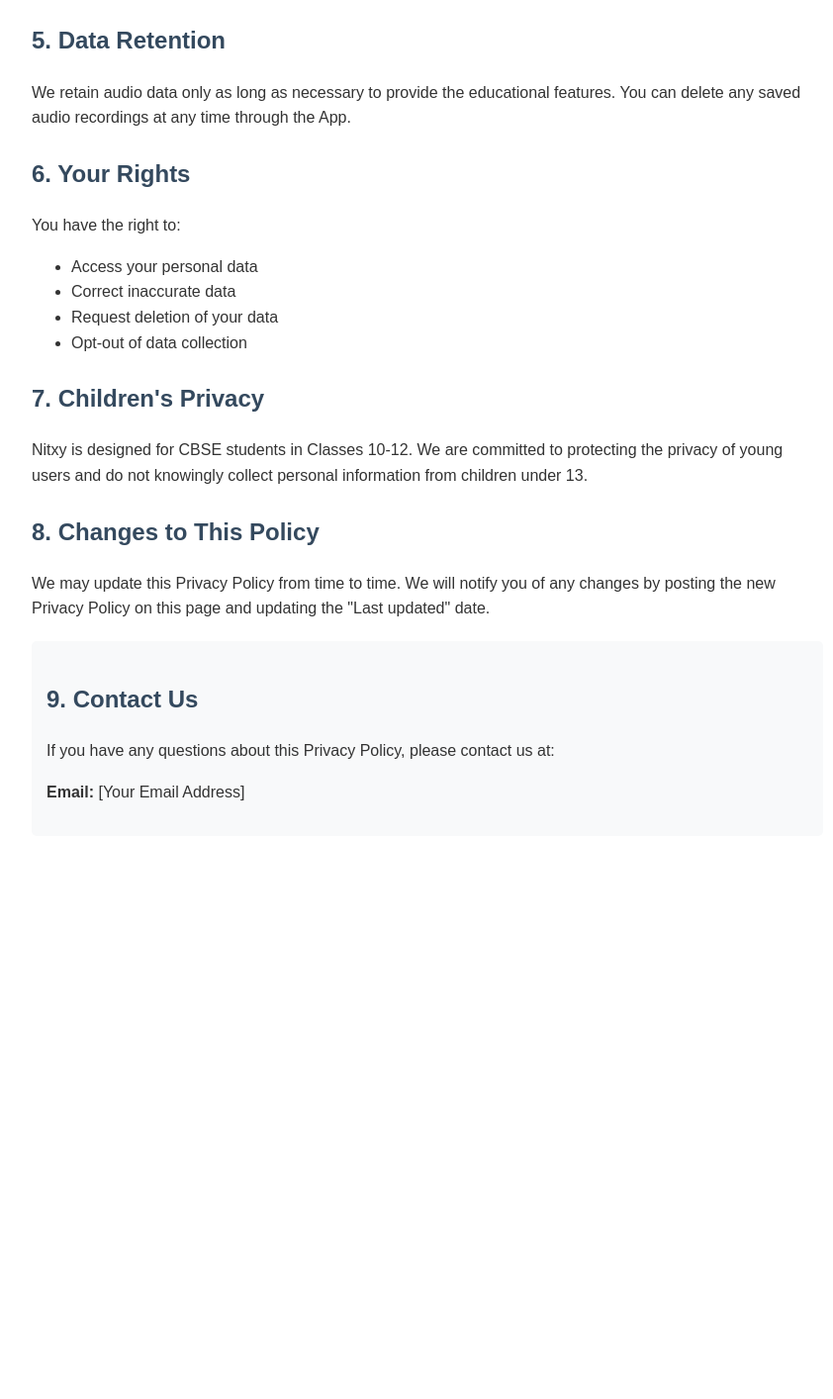
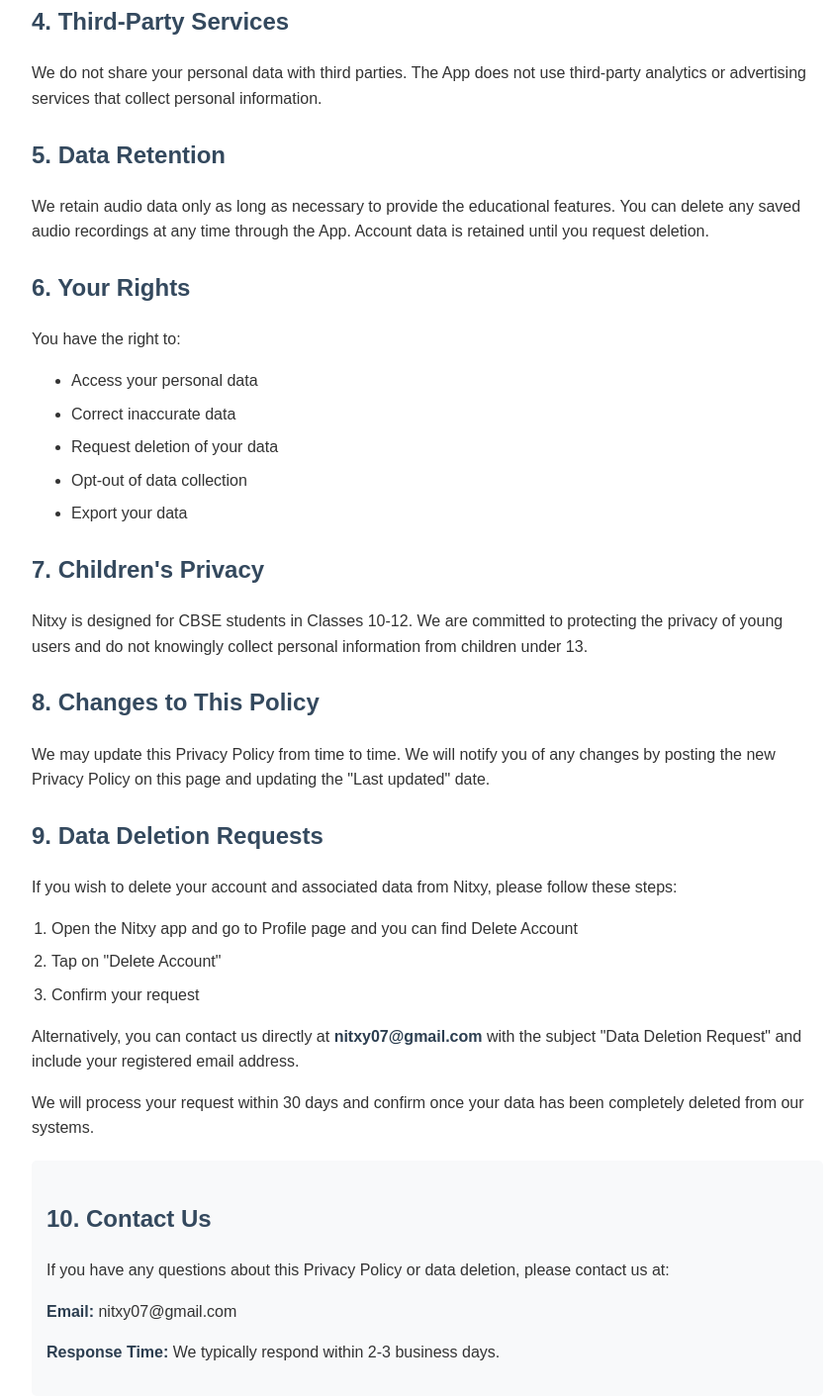
Before and after one commit to nitxy07/nitxy-privacy-policy, a plain HTML site: page index.html in a window 1280 px wide. Shown: the part 945-2359 px from the top of the page at 99% size, without its empty margins (208-1050 px from the left). Before the commit the page ends 1810 px from the top, so only its background shows below. Drawn offline with Linux system fonts and the light colour scheme.

Commit message:
index.html

```diff
--- a/index.html
+++ b/index.html
@@ -33,6 +33,15 @@
             border-radius: 5px;
             margin-top: 20px;
         }
+        ol {
+            padding-left: 20px;
+        }
+        li {
+            margin-bottom: 8px;
+        }
+        strong {
+            color: #2c3e50;
+        }
     </style>
 </head>
 <body>
@@ -42,28 +51,31 @@
     <h2>1. Information We Collect</h2>
     <p>Nitxy collects the following information:</p>
     <ul>
-        <li><strong>Audio Recordings:</strong> We request microphone permission to allow voice-based features for educational purposes and basically it is used for language translation purpose only. This may include voice notes, audio questions, or future speech-based learning features.</li>
+        <li><strong>Audio Recordings:</strong> We request microphone permission to allow voice-based features for educational purposes. This may include voice notes, audio questions, or future speech-based learning features.</li>
         <li><strong>App Usage Data:</strong> We collect anonymous usage statistics to improve the app experience and identify popular features.</li>
+        <li><strong>Account Information:</strong> If you create an account, we store your email address and basic profile information.</li>
     </ul>
 
     <h2>2. How We Use Your Information</h2>
     <p>We use the collected information for:</p>
     <ul>
-        <li>Providing voice-based educational features in our application</li>
+        <li>Providing voice-based educational features</li>
         <li>Improving app functionality and user experience</li>
         <li>Personalizing learning content for CBSE students (Classes 10-12)</li>
         <li>Analyzing app performance and fixing issues</li>
+        <li>Managing user accounts and preferences</li>
     </ul>
 
     <h2>3. Data Storage & Security</h2>
-    <p><strong>Audio Data:</strong> All audio recordings are processed locally on your device and are not stored on our servers and these are used for translation purpose only.</p>
+    <p><strong>Audio Data:</strong> All audio recordings are processed locally on your device and are not stored on our servers unless you explicitly choose to save them for future reference.</p>
     <p><strong>Usage Data:</strong> Anonymous usage statistics are stored securely and used only for analytical purposes.</p>
+    <p><strong>Account Data:</strong> User account information is stored securely on our servers with encryption.</p>
 
     <h2>4. Third-Party Services</h2>
     <p>We do not share your personal data with third parties. The App does not use third-party analytics or advertising services that collect personal information.</p>
 
     <h2>5. Data Retention</h2>
-    <p>We retain audio data only as long as necessary to provide the educational features. You can delete any saved audio recordings at any time through the App.</p>
+    <p>We retain audio data only as long as necessary to provide the educational features. You can delete any saved audio recordings at any time through the App. Account data is retained until you request deletion.</p>
 
     <h2>6. Your Rights</h2>
     <p>You have the right to:</p>
@@ -72,6 +84,7 @@
         <li>Correct inaccurate data</li>
         <li>Request deletion of your data</li>
         <li>Opt-out of data collection</li>
+        <li>Export your data</li>
     </ul>
 
     <h2>7. Children's Privacy</h2>
@@ -80,10 +93,21 @@
     <h2>8. Changes to This Policy</h2>
     <p>We may update this Privacy Policy from time to time. We will notify you of any changes by posting the new Privacy Policy on this page and updating the "Last updated" date.</p>
 
+    <h2>9. Data Deletion Requests</h2>
+    <p>If you wish to delete your account and associated data from Nitxy, please follow these steps:</p>
+    <ol>
+        <li>Open the Nitxy app and go to Profile page and you can find Delete Account</li>
+        <li>Tap on "Delete Account"</li>
+        <li>Confirm your request</li>
+    </ol>
+    <p>Alternatively, you can contact us directly at <strong>nitxy07@gmail.com</strong> with the subject "Data Deletion Request" and include your registered email address.</p>
+    <p>We will process your request within 30 days and confirm once your data has been completely deleted from our systems.</p>
+
     <div class="contact">
-        <h2>9. Contact Us</h2>
-        <p>If you have any questions about this Privacy Policy, please contact us at:</p>
-        <p><strong>Email:</strong> [Your Email Address]</p>
+        <h2>10. Contact Us</h2>
+        <p>If you have any questions about this Privacy Policy or data deletion, please contact us at:</p>
+        <p><strong>Email:</strong> nitxy07@gmail.com</p>
+        <p><strong>Response Time:</strong> We typically respond within 2-3 business days.</p>
     </div>
 
     <script>
```
